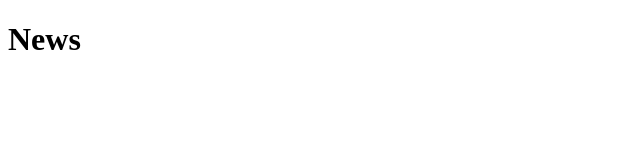
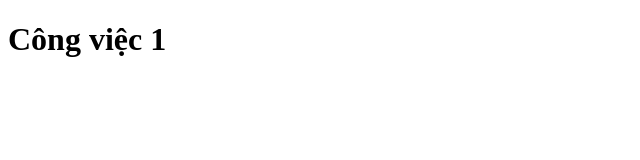
Before and after one commit to huuthang3108/duan1, a plain HTML site: page new.html in a window 1280 px wide. Shown: the whole page, without its empty margins (0-640 px from the left). Drawn offline with Linux system fonts and the light colour scheme.

Commit message:
1. cong viec 1 commit lan 1

```diff
--- a/new.html
+++ b/new.html
@@ -6,6 +6,6 @@
     <title>Document</title>
 </head>
 <body>
-    <h1>News</h1>
+    <h1>Công việc 1</h1>
 </body>
 </html>
```
